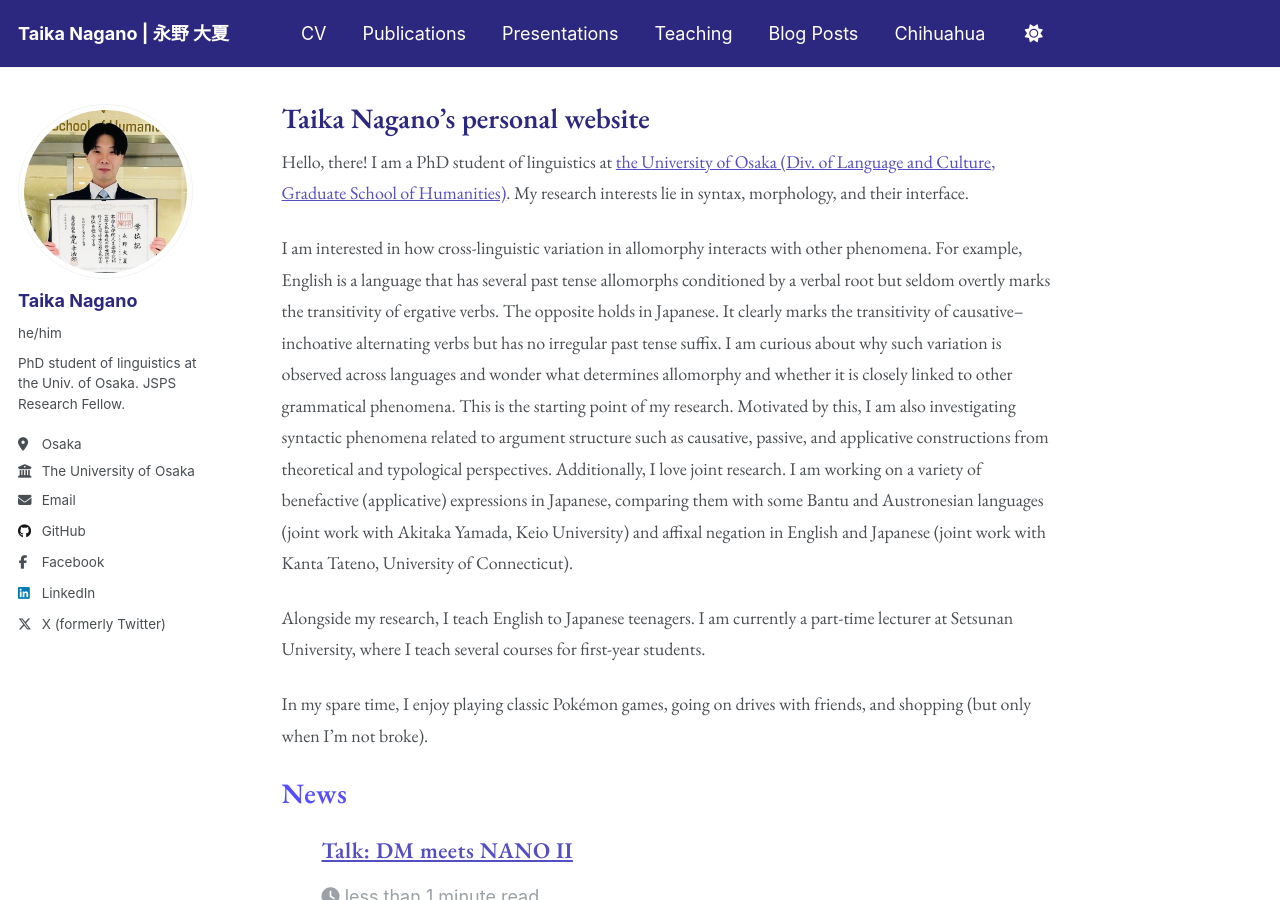
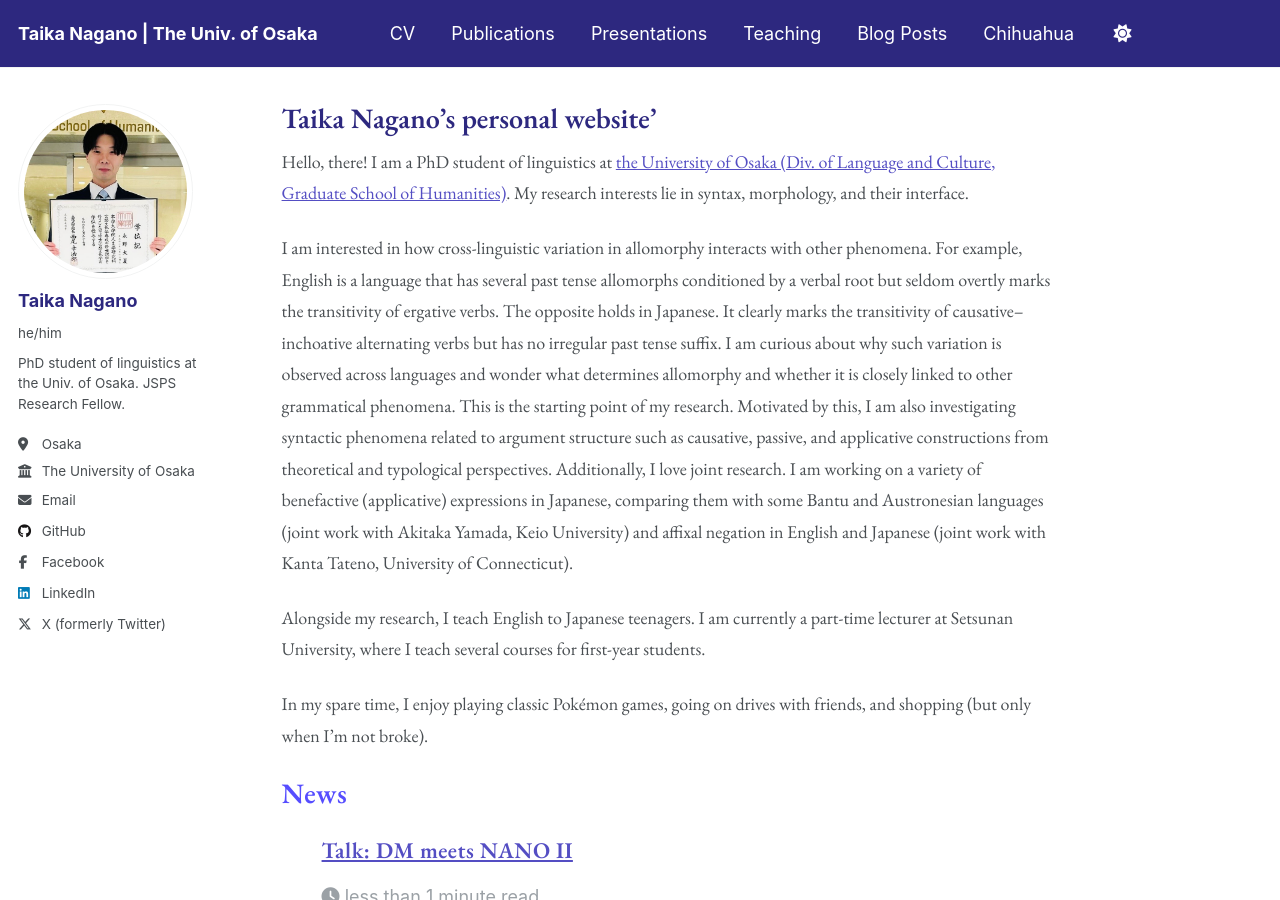
Before and after one commit to TaikaNagano/taikanagano.github.io, a Jekyll site: the page built from _pages/about.md, in a window 1280 px wide and 900 px high. Built offline with Jekyll 4.4.1, drawn with Linux system fonts in a browser that asks for light colours.

Commit message:
change title

```diff
--- a/_config.yml
+++ b/_config.yml
@@ -9,7 +9,7 @@
 # Basic Site Settings
 locale                   : "en-US"
 site_theme               : "default"
-title                    : "Taika Nagano | 永野 大夏"
+title                    : "Taika Nagano | The Univ. of Osaka"
 title_separator          : "-"
 name                     : &name "Taika Nagano"
 description              : &description "Linguist"
--- a/_pages/about.md
+++ b/_pages/about.md
@@ -1,6 +1,6 @@
 ---
 permalink: /
-title: "Taika Nagano's personal website"
+title: "Taika Nagano's personal website'"
 author_profile: true
 redirect_from:
   - /about/
```
Also changed, not shown: 1 other file.
